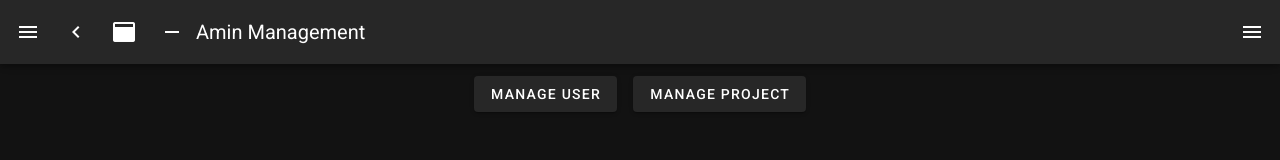
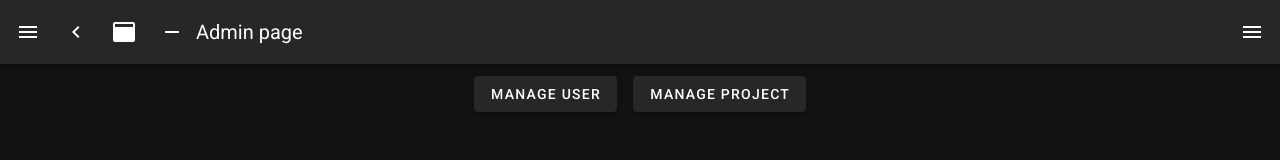
Before and after one commit to Ntdpz/Graduation_project, a Nuxt app in the folder font_end/: page /home_page_admin in a window 1280 px wide. Shown: the top 160 px of the page. Built offline with nearby package versions, Linux system fonts and the light colour scheme.

Commit message:
edit default page

```diff
--- a/font_end/layouts/default.vue
+++ b/font_end/layouts/default.vue
@@ -1,5 +1,5 @@
 <template>
-  <v-app dark>
+  <v-app>
     <v-navigation-drawer
       v-model="drawer"
       :mini-variant="miniVariant"
@@ -90,12 +90,15 @@
 
 <script>
 export default {
-  name: 'DefaultLayout',
-  data () {
+  data() {
     return {
       clipped: false,
       drawer: false,
       fixed: false,
+      miniVariant: false,
+      right: true,
+      rightDrawer: false,
+      title: 'Admin page',
       items: [
         {
           icon: 'mdi-apps',
@@ -104,19 +107,21 @@ export default {
         },
         {
           icon: 'mdi-chart-bubble',
-          title: 'Inspire',
-          to: '/inspire'
+          title: 'Admin page',
+          to: '/home_page_admin'
         },
         {
-          icon: 'mdi-chart-bubble',
-          title: 'Home Page Admin',
-          to: '/home_page_admin'
+          icon: 'mdi-account',
+          title: 'Main test',
+          to: '/navbar'
+        },
+         {
+          icon: 'mdi-account',
+          title: 'Main test2',
+          to: '/UserManage'
         }
-      ],
-      miniVariant: false,
-      right: true,
-      rightDrawer: false,
-      title: 'Amin Management'
+
+      ]
     }
   }
 }
```
